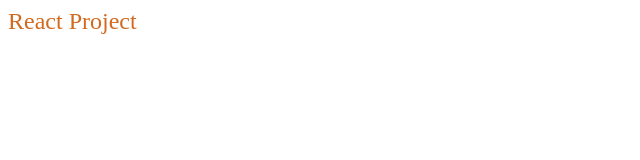
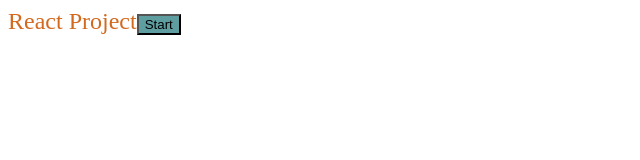
Before and after one commit to ifelseiforelif/webpack-project_v2, a React app: page / in a window 1280 px wide. Shown: the top 160 px of the page, without its empty margins (0-640 px from the left). Built offline with nearby package versions, Linux system fonts and the light colour scheme.

Commit message:
added sass loader

```diff
--- a/package.json
+++ b/package.json
@@ -20,6 +20,8 @@
     "@types/webpack-dev-server": "^4.7.2",
     "css-loader": "^7.1.1",
     "html-webpack-plugin": "^5.6.0",
+    "sass": "^1.77.1",
+    "sass-loader": "^14.2.1",
     "style-loader": "^4.0.0",
     "ts-loader": "^9.5.1",
     "ts-node": "^10.9.2",
--- a/src/components/App.css
+++ /dev/null
@@ -1,4 +0,0 @@
-div {
-  font-size: 24px;
-  color: chocolate;
-}
--- /dev/null
+++ b/src/components/App.scss
@@ -0,0 +1,7 @@
+div {
+  font-size: 24px;
+  color: chocolate;
+  button {
+    background-color: cadetblue;
+  }
+}
--- a/src/components/App.tsx
+++ b/src/components/App.tsx
@@ -1,6 +1,18 @@
-import React from "react";
-import "./App.css";
+import React, { useState } from "react";
+import "./App.scss";
 
 export const App = () => {
-  return <div>React Project</div>;
+  const [title, setTitle] = useState<String>("React Project");
+  return (
+    <div>
+      {title}
+      <button
+        onClick={() => {
+          setTitle((prevState) => prevState + " + Webpack");
+        }}
+      >
+        Start
+      </button>
+    </div>
+  );
 };
--- a/webpack.config.ts
+++ b/webpack.config.ts
@@ -32,8 +32,15 @@ export default (env: EnvVariables) => {
     module: {
       rules: [
         {
-          test: /\.css$/i,
-          use: ["style-loader", "css-loader"],
+          test: /\.s[ac]ss$/i,
+          use: [
+            // Creates `style` nodes from JS strings
+            "style-loader",
+            // Translates CSS into CommonJS
+            "css-loader",
+            // Compiles Sass to CSS
+            "sass-loader",
+          ],
         },
         {
           test: /\.tsx?$/,
```
Also changed, not shown: 1 other file (tests, documents, lock files or other folders).
